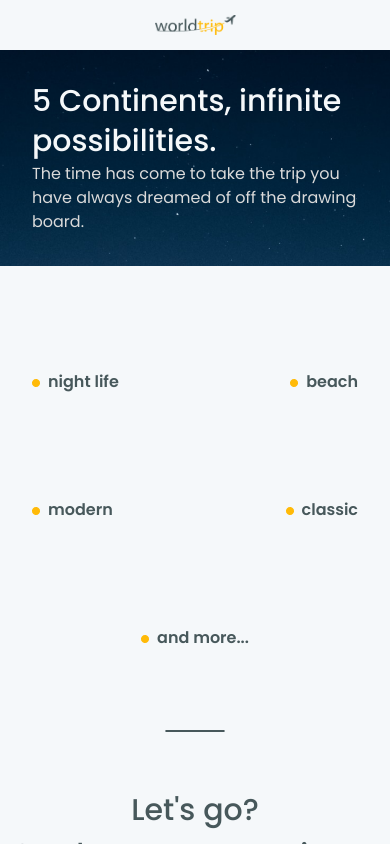
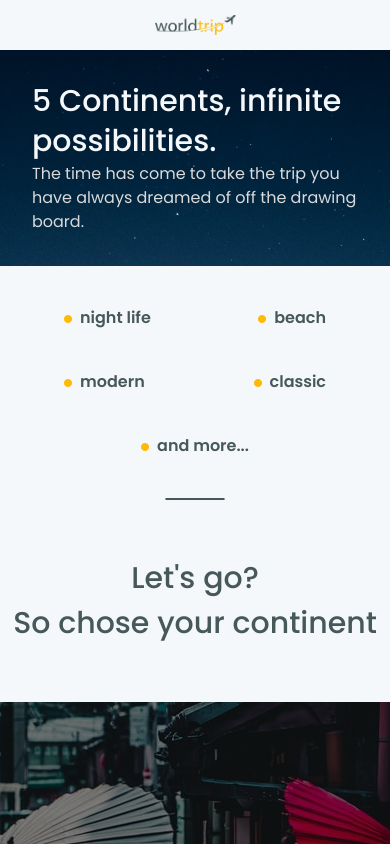
Before and after one commit to miguelriosoliveira/ignite-reactjs-desafio-06-interface-com-chakra-ui, a Next.js app: page / in a window 390 px wide. Shown: the top 844 px of the page. Built offline with nearby package versions, Linux system fonts and the light colour scheme.

Commit message:
feature: Finished Home screen mobile

```diff
--- a/src/components/Home/TravelTypes/index.tsx
+++ b/src/components/Home/TravelTypes/index.tsx
@@ -10,7 +10,7 @@ export function TravelTypes(props: TravelTypesProps) {
 	if (isMobileScreen) {
 		return (
 			<>
-				<Flex {...props} maxW="1160px" mx="auto" px="8" justify="space-between">
+				<Flex {...props} maxW="1160px" mx="auto" px="16" justify="space-between">
 					<TravelType
 						image={<Image src="assets/travel_types/cocktail.png" alt="Cocktail" />}
 						caption="night life"
@@ -21,7 +21,7 @@ export function TravelTypes(props: TravelTypesProps) {
 					/>
 				</Flex>
 
-				<Flex {...props} maxW="1160px" mx="auto" px="8" justify="space-between">
+				<Flex {...props} maxW="1160px" mx="auto" px="16" justify="space-between">
 					<TravelType
 						image={<Image src="assets/travel_types/building.png" alt="Building" />}
 						caption="modern"
@@ -32,7 +32,7 @@ export function TravelTypes(props: TravelTypesProps) {
 					/>
 				</Flex>
 
-				<Flex {...props} maxW="1160px" mx="auto" px="8" justify="center">
+				<Flex {...props} maxW="1160px" mx="auto" mb="10" px="16" justify="center">
 					<TravelType
 						image={<Image src="assets/travel_types/earth.png" alt="Earth" />}
 						caption="and more..."
--- a/src/pages/index.tsx
+++ b/src/pages/index.tsx
@@ -10,7 +10,7 @@ export default function Home() {
 	return (
 		<>
 			<HomeBanner />
-			<TravelTypes my="20" />
+			<TravelTypes my={['4', '20']} />
 			<Divider />
 			<CallToAction my="14" />
 			<ContinentsSlider />
```
